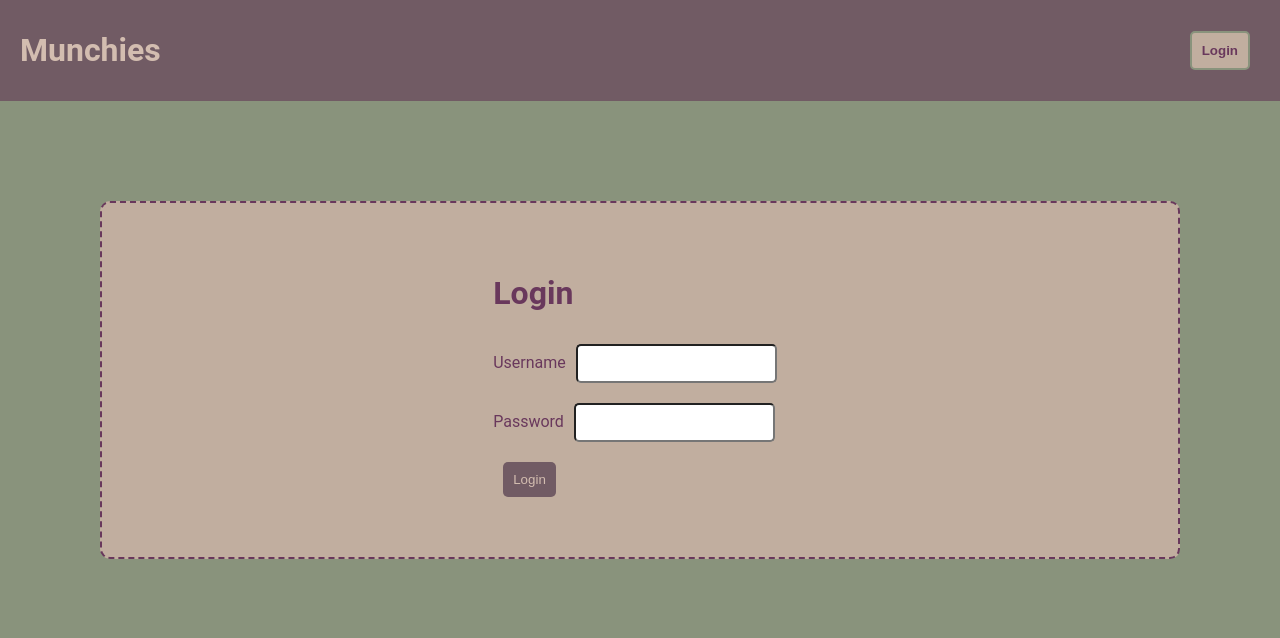
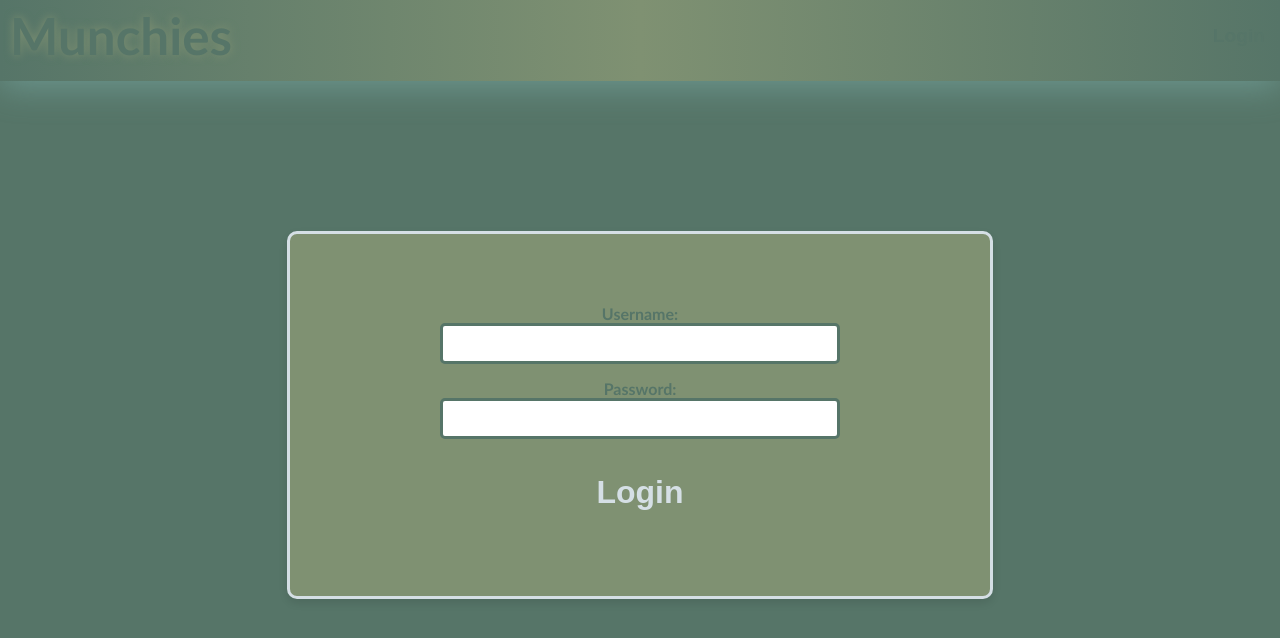
Before and after one commit to AshB88/Munchies, a React (Vite) app in the folder client/: page /login in a window 1280 px wide. Shown: the top 638 px of the page. Built offline with nearby package versions, Linux system fonts and the light colour scheme.

Commit message:
styles updates

```diff
--- a/client/src/components/Navbar.tsx
+++ b/client/src/components/Navbar.tsx
@@ -20,11 +20,11 @@ const Navbar = () => {
   }, [loginCheck]);  // Dependency array ensures useEffect runs when loginCheck changes
 
   return (
-    <div className="navbar">
+    <header>
       <h1>
         Munchies
       </h1>
-      <div>
+      <div className="navbar">
         {
           // Conditional rendering based on loginCheck state
           !loginCheck ? (
@@ -46,7 +46,7 @@ const Navbar = () => {
           )
         }
       </div>
-    </div>
+    </header>
   )
 }
 
--- a/client/src/pages/Login.tsx
+++ b/client/src/pages/Login.tsx
@@ -36,10 +36,9 @@ const Login = () => {
   return (
     <div className='form-container'>
       <form className='form login-form' onSubmit={handleSubmit}>
-        <h1>Login</h1>
         {/* Username input field */}
         <div className="form-group">
-          <label>Username</label>
+          <label>Username: </label>
           <input
             className="form-input"
             type='text'
@@ -50,7 +49,7 @@ const Login = () => {
         </div>
         {/* Password input field */}
         <div className="form-group">
-          <label>Password</label>
+          <label>Password: </label>
           <input
             className="form-input"
             type='password'
--- a/client/styles/index.css
+++ b/client/styles/index.css
@@ -1,26 +1,155 @@
 :root {
+    /*
     --primary: #89937C;
     --secondary: #715B64;
     --tertiary: #C1AE9F;
     --dark: #69385C;
     --light: #D3BDB0;
+    */
+    /* New colors */
+
+    --primary: #7F9172;
+    --secondary: #B49594;
+    --tertiary: #C9B1BD;
+    --dark: #567568;
+    --light: #D5DFE5;
+
+
+    font-synthesis: none;
+    text-rendering: optimizeLegibility;
+    -webkit-font-smoothing: antialiased;
+    -moz-osx-font-smoothing: grayscale;
+    -webkit-text-size-adjust: 100%;
 }
 
+body {
+    background-color: var(--dark);
+    margin: 0;
+    padding: 0;
+    height: 100vh;
+    font-family: 'Trebuchet MS', 'Lucida Sans Unicode', 'Lucida Grande', 'Lucida Sans', Arial, sans-serif;
+}
+
+
+h1,
+h2,
+h3 {
+    margin: 0;
+}
+
+header {
+    display: flex;
+    flex-direction: row;
+    justify-content: space-between;
+    flex-wrap: wrap;
+    align-items: center;
+    background-color: var(--secondary);
+    box-shadow: 0 5px 35px rgba(146, 204, 206, 0.4);
+    padding-bottom: 10px;
+    background-image: linear-gradient(to right, var(--dark), var(--primary), var(--dark));
+}
+
+header h1 {
+    color: var(--dark);
+    padding: 10px;
+    margin: 0;
+    font-size: 4vw;
+    line-height: 1;
+    text-shadow: var(--primary) 0 0 10px;
+}
+
+.navbar {
+    display: flex;
+    flex-direction: row;
+    flex-wrap: wrap;
+    list-style: none;
+    margin: 5px;
+}
+
+.navbar button {
+    background-color: transparent;
+    border: none;
+    font-size: larger;
+    border-radius: 5px;
+    padding: 10px 10px;
+}
+
+.navbar button a {
+    color: var(--dark);
+    text-decoration: none;
+    font-weight: bold;
+}
+
+@media screen and (max-width: 980px) {
+    header {
+      padding: 0 0 10px 0;
+      justify-content: center;
+      text-align: center;
+    }
+
+    header h1 {
+      width: 100%;
+      padding-bottom: 10px;
+      margin-bottom: 10px;
+      font-size: 10vw;
+      background-color: var(--dark);
+      color: var(--light)
+    }
+
+    .navbar button a {
+        color: var(--dark);
+        text-decoration: none;
+        font-weight: bold;
+    }
+  }
+
+  @media screen and (max-width:768px) {
+     header {
+      flex-direction: row;
+      align-items: center;
+      justify-content: center;
+    }
+  }
+
+  @media screen and (max-width: 495px) {
+    header h1 {
+      font-size: 20vw;
+    }
+
+  }
+
+
+/* Original CSS */
+/*
 body {
     font-family: 'Roboto', sans-serif;
     background-color: var(--primary);
     color: var(--dark);
     margin: 0;
     padding: 0;
+    height: 100vh;
 }
 
 .navbar {
     display: flex;
     justify-content: space-between;
     align-items: center;
-    background-color: var(--secondary);
+    background-image: linear-gradient(to right, var(--dark), var(--primary), var(--dark));
+    padding: 10px 20px;
+    border-bottom: var(--dark) 4px solid;
+    box-shadow: var(--dark) 0px 1px 5px;
+}
+
+.navbar h1 {
+    text-shadow: var(--primary) 0px 2px 18px;
+    padding: 5px;
+    border-radius: 10px;
     color: var(--light);
-    padding: 10px 20px;
+}
+
+.navbar button {
+    background-image: linear-gradient(45deg, var(--primary), var(--secondary));
+    box-shadow: var(--primary) -2px 2px 10px;
 }
 
 button {
@@ -40,5 +169,7 @@ button a {
 button:hover {
     background-color: var(--primary);
     color: var(--dark);
-    border: var(--dark) 2px dashed;
+    border: var(--dark) 2px solid;
+    box-shadow: var(--dark) 2px 2px 10px;
 }
+*/
--- a/client/styles/login.css
+++ b/client/styles/login.css
@@ -1,18 +1,113 @@
+.form-container {
+    display: flex;
+    flex-direction: column;
+    align-items: center;
+    color: var(--light);
+    background-color: var(--primary);
+    padding: 50px 50px;
+    margin: 150px auto;
+    border-radius: 10px;
+    box-shadow: 0 4px 8px rgba(0, 0, 0, 0.1);
+    max-width: 600px;
+    text-align: center;
+    border: solid 3px var(--light);
+}
+
+
+.login-form {
+    display: flex;
+    flex-direction: column;
+    width: 100%;
+    max-width: 400px;
+    padding-top: 20px;
+}
+
+form div {
+    margin-bottom: 15px;
+}
+
+label {
+    margin-bottom: 5px;
+    color: var(--dark);
+    font-weight: bold;
+}
+
+input {
+    width: 100%;
+    padding: 10px;
+    border: var(--dark) 3px solid;
+    border-radius: 5px;
+    box-sizing: border-box;
+    color: var(--dark);
+}
+
+.login-form button {
+    padding: 10px 10px;
+    background-color: transparent;
+    color: var(--like);
+    border: none;
+    border-radius: 5px;
+    cursor: pointer;
+    font-weight: bold;
+    font-size: 2rem;
+    margin: 10px;
+}
+
+button:hover {
+    background-color: var(--light);
+    color: var(--dark)
+}
+
+/*original css*/
+/*
 .form-container {
     display: flex;
     flex-direction: column;
     align-items: center;
     background-color: var(--tertiary);
-    margin: 100px;
-    padding: 50px;
+    padding: 30px 50px;
+    margin: 150px auto;
     border-radius: 10px;
-    border: var(--dark) 2px dashed;
+    border: var(--dark) 2px solid;
+    max-width: 600px;
+    min-width: 250px;
+    box-shadow: var(--dark) 0 4px 8px;
+  }
+*/
+/*
+.form-container {
+    display: flex;
+    flex-direction: column;
+    align-items: center;
+    color: var(--light);
+    background-color: var(--secondary);
+    padding: 30px 50px;
+    margin: 150px auto;
+    border-radius: 10px;
+    box-shadow: 0 4px 8px rgba(0, 0, 0, 0.1);
+    max-width: 600px;
+    text-align: center;
+    border: solid 5px var(--dark);
+}
+
+.form-container h1 {
+    background-color: var(--);
+    padding: 5px;
+    border-radius: 10px;
+    text-shadow: var(--primary) 0 0 10px;
+}
+
+  form {
+    display: flex;
+    flex-direction: column;
+    align-items: center;
   }
 
   .form-input {
     margin: 10px;
     padding: 10px;
     border-radius: 5px;
+    border: var(--dark) 2px dashed;
   }
 
   .btn.btn-primary {
@@ -28,3 +123,4 @@
       background-color: var(--primary);
       color: var(--dark);
   }
+  */
```
